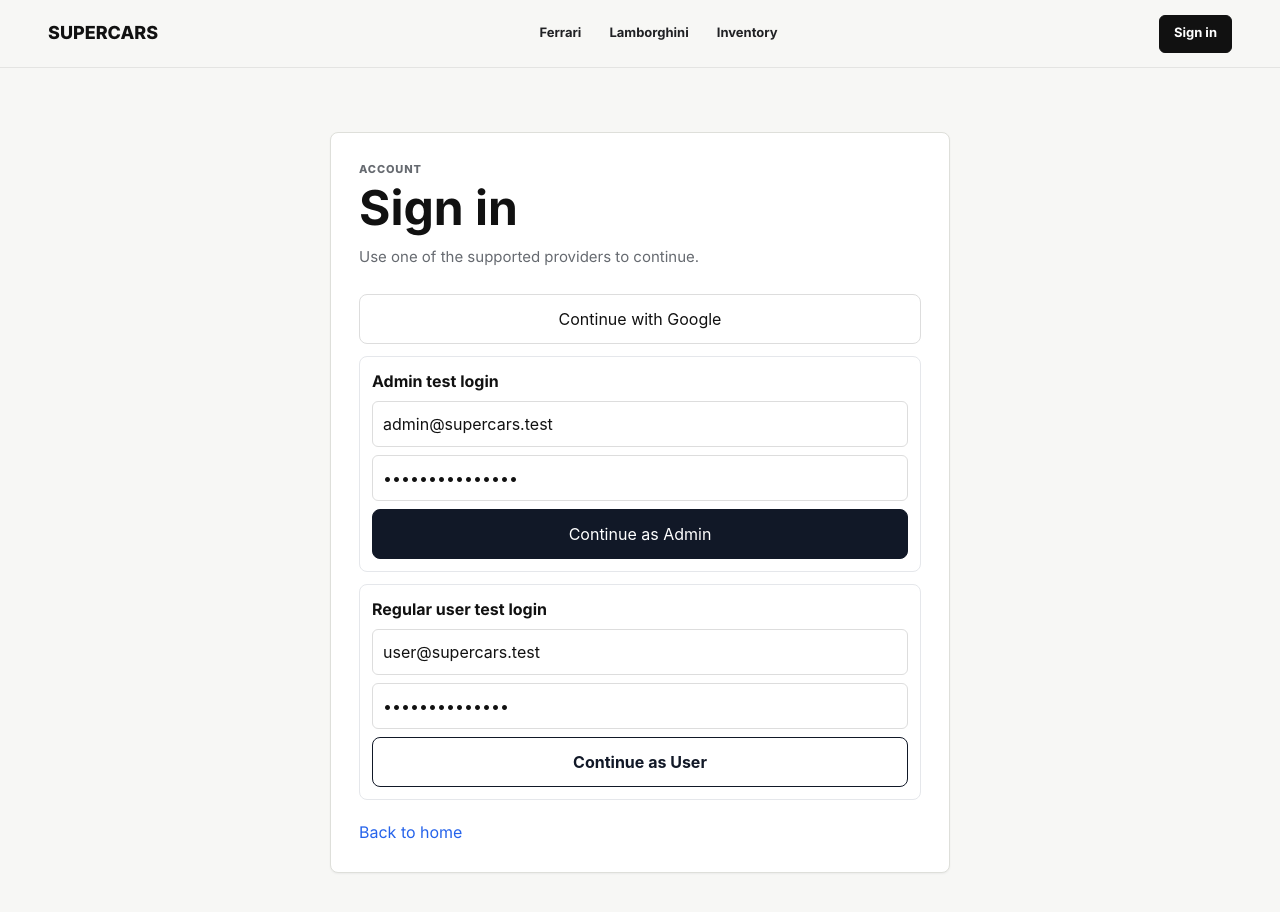
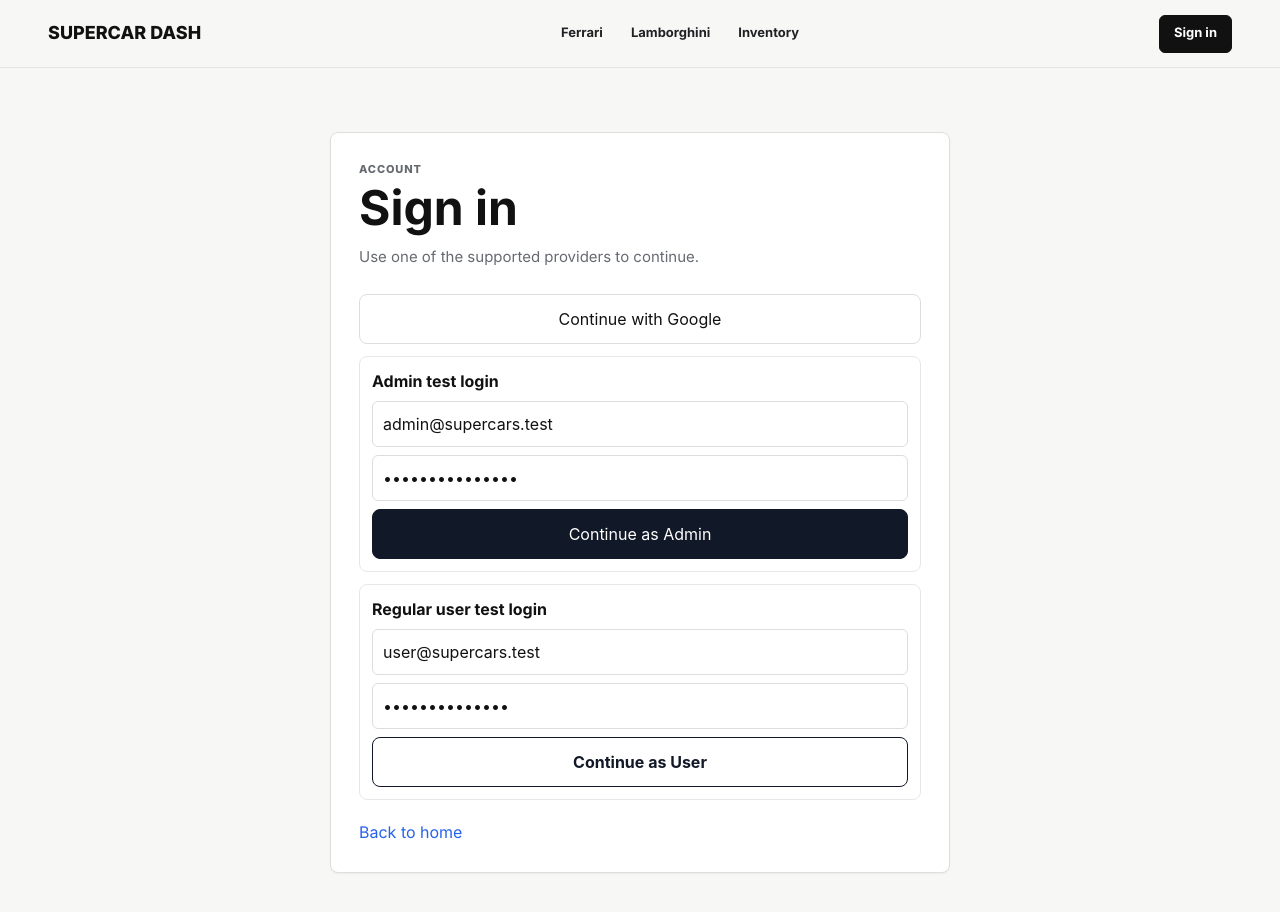
Before and after one commit to skalola/supercars, a Next.js app: page /login in a window 1280 px wide. Shown: the top 912 px of the page. Built offline with nearby package versions, Linux system fonts and the light colour scheme; no server answers.

Commit message:
Fix site and email branding

```diff
--- a/app/layout.tsx
+++ b/app/layout.tsx
@@ -17,7 +17,7 @@ export default async function RootLayout({
         <div className="site-shell">
           <header className="site-header">
             <Link href="/" className="site-brand">
-              SUPERCARS
+              SUPERCAR DASH
             </Link>
 
             <details className="site-mobile-menu">
--- a/app/page.tsx
+++ b/app/page.tsx
@@ -10,8 +10,8 @@ export default async function Home() {
     <main className="page-shell">
       <section className="page-header">
         <div>
-          <div className="eyebrow">SUPERCARS MARKETPLACE</div>
-          <h1 className="page-title">Supercars</h1>
+          <div className="eyebrow">SUPERCAR DASH</div>
+          <h1 className="page-title">Supercar Dash</h1>
           <p className="page-copy">
             VIN-backed Ferrari and Lamborghini inventory, ownership records, and fulfillment requests in one clean workspace.
           </p>
--- a/lib/mail/email-templates.ts
+++ b/lib/mail/email-templates.ts
@@ -51,7 +51,7 @@ function getAppBaseUrl(): string {
     process.env.APP_URL ||
     process.env.NEXTAUTH_URL ||
     process.env.AUTH_URL ||
-    "https://supercars.market"
+    "https://supercardash.vercel.app"
   ).replace(/\/$/, "");
 }
 
@@ -68,43 +68,43 @@ export function generateEmailTemplate(params: EmailTemplateParams): { subject: s
 
   switch (params.templateType) {
     case "DEALER_PURCHASE_REQUEST":
-      subject = `[SUPERCARS Offer] Purchase Request — ${params.vehicleSummary}`;
+      subject = `[SUPERCAR DASH Offer] Purchase Request — ${params.vehicleSummary}`;
       actionTitle = "New Buyer Purchase Offer";
       break;
     case "INSURANCE_QUOTE_REQUEST":
-      subject = `[SUPERCARS Quote Request] Agreed Value Policy — ${params.vehicleSummary}`;
+      subject = `[SUPERCAR DASH Quote Request] Agreed Value Policy — ${params.vehicleSummary}`;
       actionTitle = "Agreed Value Insurance Quote Request";
       break;
     case "TRANSPORT_REQUEST":
-      subject = `[SUPERCARS Transport] Enclosed Carrier Haul — ${params.vehicleSummary}`;
+      subject = `[SUPERCAR DASH Transport] Enclosed Carrier Haul — ${params.vehicleSummary}`;
       actionTitle = "Enclosed Vehicle Transport Request";
       break;
     case "SERVICE_BOOKING_REQUEST":
-      subject = `[SUPERCARS Service] Appointment Booking — ${params.vehicleSummary}`;
+      subject = `[SUPERCAR DASH Service] Appointment Booking — ${params.vehicleSummary}`;
       actionTitle = "Certified Service Appointment Request";
       break;
     case "BUYER_CONFIRMATION":
-      subject = `[SUPERCARS] Fulfillment Request Submitted — ${params.vehicleSummary}`;
+      subject = `[SUPERCAR DASH] Fulfillment Request Submitted — ${params.vehicleSummary}`;
       actionTitle = "Fulfillment Request Confirmation";
       break;
     case "SELLER_CONFIRMATION":
-      subject = `[SUPERCARS] Buyer Purchase Offer Submitted — ${params.vehicleSummary}`;
+      subject = `[SUPERCAR DASH] Buyer Purchase Offer Submitted — ${params.vehicleSummary}`;
       actionTitle = "Buyer Purchase Offer Summary";
       break;
     case "ACCEPTED_NOTIFICATION":
-      subject = `[SUPERCARS Confirmed] Request Accepted — ${params.vehicleSummary}`;
+      subject = `[SUPERCAR DASH Confirmed] Request Accepted — ${params.vehicleSummary}`;
       actionTitle = "Partner Decision Confirmed";
       break;
     case "DECLINED_NOTIFICATION":
-      subject = `[SUPERCARS Notice] Request Declined — ${params.vehicleSummary}`;
+      subject = `[SUPERCAR DASH Notice] Request Declined — ${params.vehicleSummary}`;
       actionTitle = "Partner Decision Declined";
       break;
     case "EXPIRED_NOTIFICATION":
-      subject = `[SUPERCARS Notice] Request Decision Link Expired — ${params.vehicleSummary}`;
+      subject = `[SUPERCAR DASH Notice] Request Decision Link Expired — ${params.vehicleSummary}`;
       actionTitle = "Request Expired";
       break;
     case "CANCELLATION_REFUND_NOTIFICATION":
-      subject = `[SUPERCARS Notice] Request Cancelled & Refunded — ${params.vehicleSummary}`;
+      subject = `[SUPERCAR DASH Notice] Request Cancelled & Refunded — ${params.vehicleSummary}`;
       actionTitle = "Order Cancellation & Settlement";
       break;
   }
@@ -150,9 +150,9 @@ export function generateEmailTemplate(params: EmailTemplateParams): { subject: s
 <body style="font-family: Inter, system-ui, -apple-system, sans-serif; background-color: #f8fafc; margin: 0; padding: 24px;">
   <div style="max-width: 600px; margin: 0 auto; background-color: #ffffff; border-radius: 12px; border: 1px solid #e2e8f0; overflow: hidden; box-shadow: 0 10px 15px -3px rgba(0,0,0,0.05);">
 
-    <!-- SUPERCARS Header -->
+    <!-- SUPERCAR DASH Header -->
     <div style="background-color: #0f172a; padding: 20px 24px; text-align: center; border-bottom: 3px solid #ef4444;">
-      <span style="color: #ffffff; font-size: 20px; font-weight: 900; letter-spacing: 2px;">SUPERCARS MARKETPLACE</span>
+      <span style="color: #ffffff; font-size: 20px; font-weight: 900; letter-spacing: 2px;">SUPERCAR DASH</span>
     </div>
 
     <!-- Main Content Body -->
@@ -196,9 +196,9 @@ export function generateEmailTemplate(params: EmailTemplateParams): { subject: s
       </div>
     </div>
 
-    <!-- SUPERCARS Footer -->
+    <!-- SUPERCAR DASH Footer -->
     <div style="background-color: #f1f5f9; padding: 16px 24px; border-top: 1px solid #e2e8f0; font-size: 11px; color: #64748b; text-align: center; line-height: 1.4;">
-      <div>SUPERCARS Marketplace &middot; Enterprise Vehicle Fulfillment & Passport Platform</div>
+      <div>SUPERCAR DASH &middot; Enterprise Vehicle Fulfillment & Passport Platform</div>
       <div>Questions or assistance? Contact support at <a href="mailto:support@supercars.market" style="color: #2563eb;">support@supercars.market</a></div>
       <div style="margin-top: 8px; color: #94a3b8;">This email is confidential and intended solely for ${escapeHtml(params.recipientEmail)}.</div>
     </div>
@@ -209,7 +209,7 @@ export function generateEmailTemplate(params: EmailTemplateParams): { subject: s
 
   const text = `
 ==================================================
-SUPERCARS MARKETPLACE — ${actionTitle.toUpperCase()}
+SUPERCAR DASH — ${actionTitle.toUpperCase()}
 ==================================================
 
 Hello ${params.recipientName},
@@ -222,7 +222,7 @@ ${amountText ? `AMOUNT / PRICE: ${amountText}\n` : ""}EXPIRATION: ${expirationTe
 Secure Review Link: ${fullReviewUrl}
 ${params.acceptUrl ? `Accept Link: ${fullAcceptUrl}\n` : ""}${params.declineUrl ? `Decline Link: ${fullDeclineUrl}\n` : ""}
 --------------------------------------------------
-SUPERCARS Marketplace — support@supercars.market
+SUPERCAR DASH — support@supercars.market
 Confidential notification for ${params.recipientEmail}
 `;
 
--- a/package.json
+++ b/package.json
@@ -27,7 +27,7 @@
     "migrate:neon": "tsx --env-file .env scripts/migrate-sqlite-to-neon.ts --execute",
     "verify:neon": "tsx --env-file .env scripts/verify-neon-migration.ts",
     "process-fulfillment-expirations": "tsx --env-file .env scripts/process-fulfillment-expirations.ts",
-    "qa:fulfillment": "tsx scratch/test_sprint7b_partner_registry.ts && tsx scratch/test_sprint7c_dealer_purchase_package.ts && tsx scratch/test_sprint7h_email_templates_and_audit.ts && tsx scratch/test_transaction_scoping.ts && tsx scratch/test_transaction_center.ts && tsx scratch/test_admin_ops_layer.ts && tsx scratch/test_sprint8a_real_email_delivery.ts && tsx scratch/test_sprint8b_payment_provider.ts && tsx scratch/test_sprint8c_end_to_end_fulfillment_qa.ts && tsx scratch/test_sprint8d_transaction_ux_scoping.ts && tsx scratch/test_sprint8e_expiration_operations.ts && tsx scratch/test_sprint8f_admin_financial_reconciliation.ts && tsx scratch/test_sprint8g_partner_package_scoping.ts && tsx scratch/test_sprint8h_partner_decision_confirmation.ts && tsx scratch/test_sprint8i_partner_decision_audit.ts"
+    "qa:fulfillment": "MAIL_PROVIDER=log PAYMENT_PROVIDER=ledger tsx scratch/test_sprint7b_partner_registry.ts && MAIL_PROVIDER=log PAYMENT_PROVIDER=ledger tsx scratch/test_sprint7c_dealer_purchase_package.ts && MAIL_PROVIDER=log PAYMENT_PROVIDER=ledger tsx scratch/test_sprint7h_email_templates_and_audit.ts && MAIL_PROVIDER=log PAYMENT_PROVIDER=ledger tsx scratch/test_transaction_scoping.ts && MAIL_PROVIDER=log PAYMENT_PROVIDER=ledger tsx scratch/test_transaction_center.ts && MAIL_PROVIDER=log PAYMENT_PROVIDER=ledger tsx scratch/test_admin_ops_layer.ts && MAIL_PROVIDER=log PAYMENT_PROVIDER=ledger tsx scratch/test_sprint8a_real_email_delivery.ts && MAIL_PROVIDER=log PAYMENT_PROVIDER=ledger tsx scratch/test_sprint8b_payment_provider.ts && MAIL_PROVIDER=log PAYMENT_PROVIDER=ledger tsx scratch/test_sprint8c_end_to_end_fulfillment_qa.ts && MAIL_PROVIDER=log PAYMENT_PROVIDER=ledger tsx scratch/test_sprint8d_transaction_ux_scoping.ts && MAIL_PROVIDER=log PAYMENT_PROVIDER=ledger tsx scratch/test_sprint8e_expiration_operations.ts && MAIL_PROVIDER=log PAYMENT_PROVIDER=ledger tsx scratch/test_sprint8f_admin_financial_reconciliation.ts && MAIL_PROVIDER=log PAYMENT_PROVIDER=ledger tsx scratch/test_sprint8g_partner_package_scoping.ts && MAIL_PROVIDER=log PAYMENT_PROVIDER=ledger tsx scratch/test_sprint8h_partner_decision_confirmation.ts && MAIL_PROVIDER=log PAYMENT_PROVIDER=ledger tsx scratch/test_sprint8i_partner_decision_audit.ts"
   },
   "dependencies": {
     "@auth/prisma-adapter": "^2.11.2",
--- a/scratch/test_sprint7h_email_templates_and_audit.ts
+++ b/scratch/test_sprint7h_email_templates_and_audit.ts
@@ -59,7 +59,7 @@ async function main() {
     console.log(`    - Subject: "${rendered.subject}"`);
     console.log(`    - HTML Length: ${rendered.html.length} chars | Text Length: ${rendered.text.length} chars`);
 
-    if (!rendered.subject || !rendered.html.includes("SUPERCARS") || !rendered.text || rendered.html.includes("<script>")) {
+    if (!rendered.subject || !rendered.html.includes("SUPERCAR DASH") || !rendered.text || rendered.html.includes("<script>")) {
       throw new Error(`Template generation failed for '${type}'!`);
     }
   }
```
Also changed, not shown: app/fulfillment/[token]/page.tsx (+22 -6 lines).
